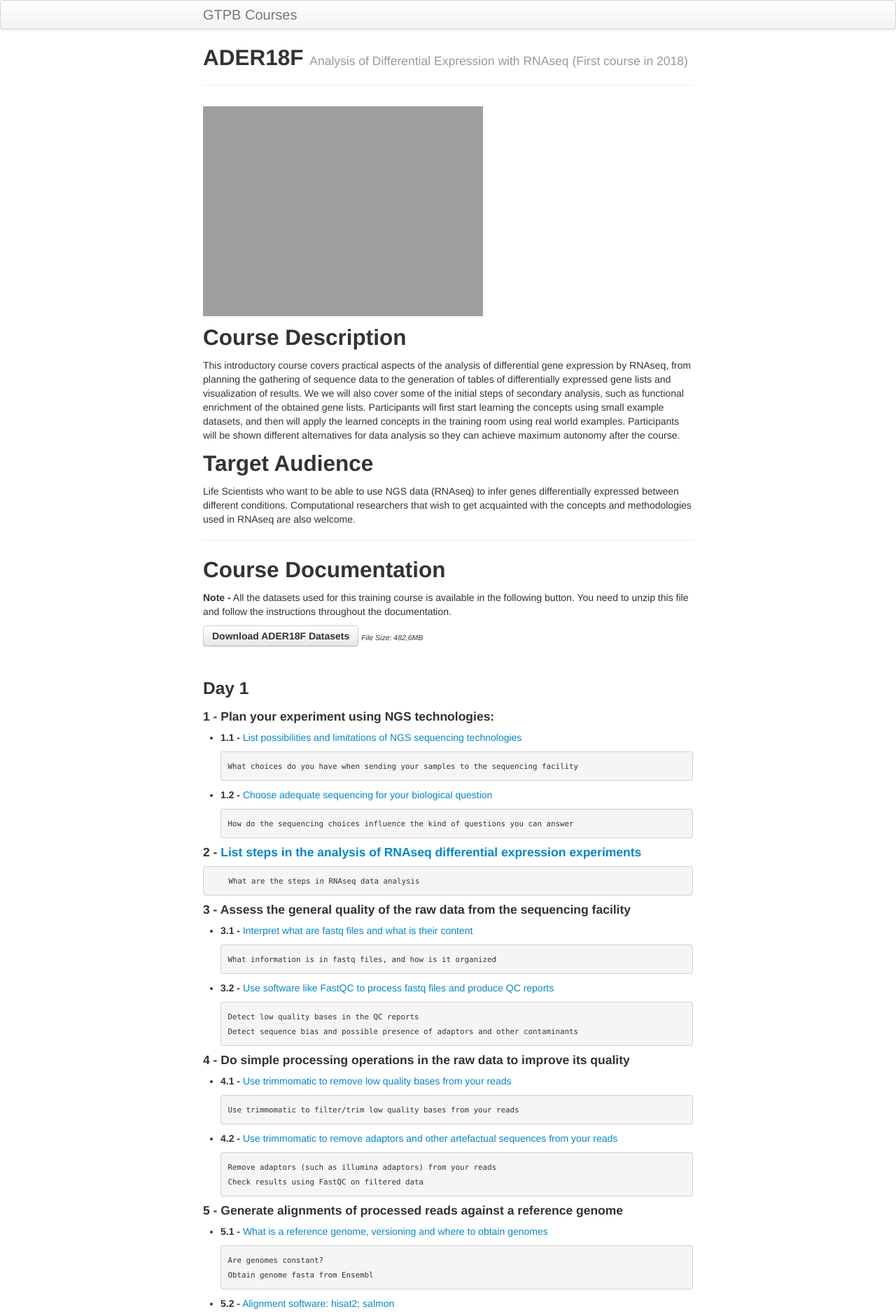
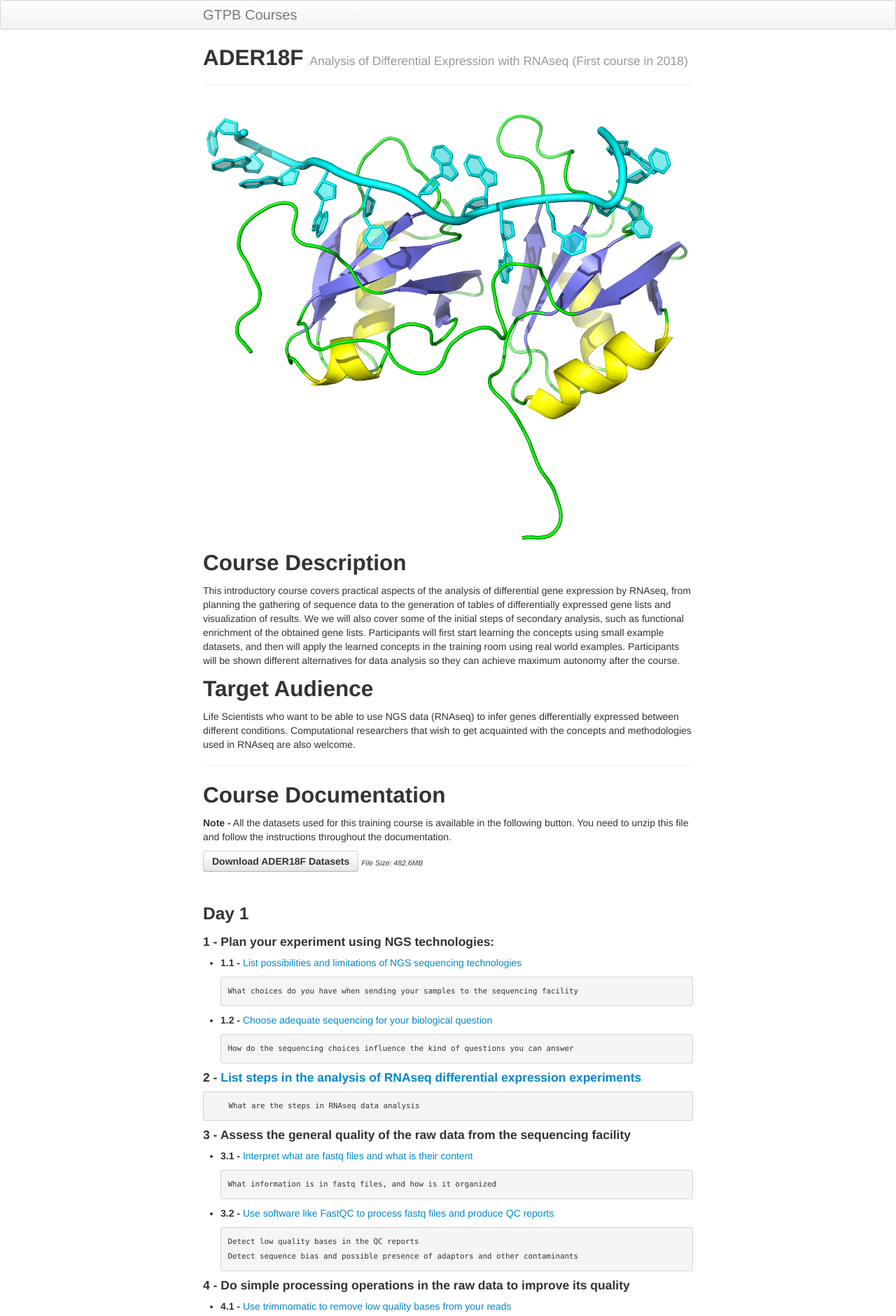
Before and after one commit to GTPB/ADER18F, a Jekyll site: the page built from index.md, in a window 1280 px wide. Shown: the top 1881 px of the page at 70% size. Built offline with Jekyll 4.4.1, drawn with Linux system fonts in a browser that asks for light colours.

Commit message:
Update index.md

```diff
--- a/index.md
+++ b/index.md
@@ -5,7 +5,7 @@ tagline: Analysis of Differential Expression with RNAseq (First course in 2018)
 description: Introductory course that covers practical aspects of the analysis of differential gene expression by RNAseq
 ---
 
-![](./pages/images/RNA_recognition_motif_in_TDP-43_(4BS2))
+![](./pages/images/RNA_recognition_motif_in_TDP-43_(4BS2).png)
 
 ## Course Description
 This introductory course covers practical aspects of the analysis of differential gene expression by RNAseq, from planning the gathering of sequence data to the generation of tables of differentially expressed gene lists and visualization of results. We we will also cover some of the initial steps of secondary analysis, such as functional enrichment of the obtained gene lists. Participants will first start learning the concepts using small example datasets, and then will apply the learned concepts in the training room using real world examples. Participants will be shown different alternatives for data analysis so they can achieve maximum autonomy after the course.
```
